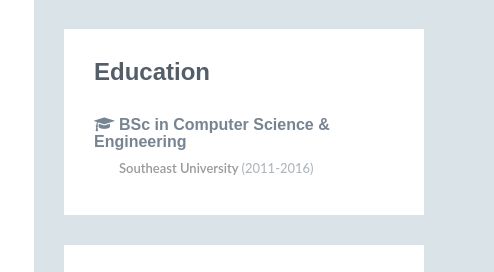
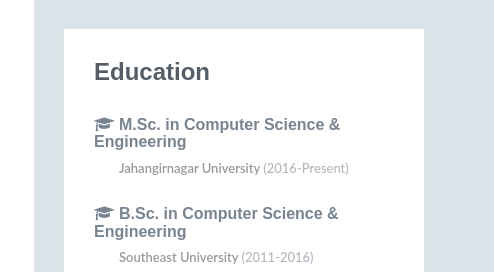
Before and after one commit to tanzilamohita/tanzilamohita.github, a plain HTML site: page index.html in a window 1280 px wide. Shown: the part 1224-1496 px from the top of the page, 786-1280 px from the left. Drawn offline with nearby package versions, Linux system fonts and the light colour scheme.

Commit message:
Update index.html

```diff
--- a/index.html
+++ b/index.html
@@ -319,10 +319,15 @@
                     <div class="section-inner">
                         <h2 class="heading">Education</h2>
                         <div class="content">
+                        	<div class="item">
+                                <h3 class="title"><i class="fa fa-graduation-cap"></i> M.Sc. in Computer Science & Engineering</h3>
+                                <h4 class="university">Jahangirnagar University <span class="year">(2016-Present)</span></h4>
+                            </div><!--//item-->
                             <div class="item">
-                                <h3 class="title"><i class="fa fa-graduation-cap"></i> BSc in Computer Science & Engineering</h3>
+                                <h3 class="title"><i class="fa fa-graduation-cap"></i> B.Sc. in Computer Science & Engineering</h3>
                                 <h4 class="university">Southeast University <span class="year">(2011-2016)</span></h4>
                             </div><!--//item-->
+
                         </div><!--//content-->
                     </div><!--//section-inner-->
                 </aside><!--//section-->
```
